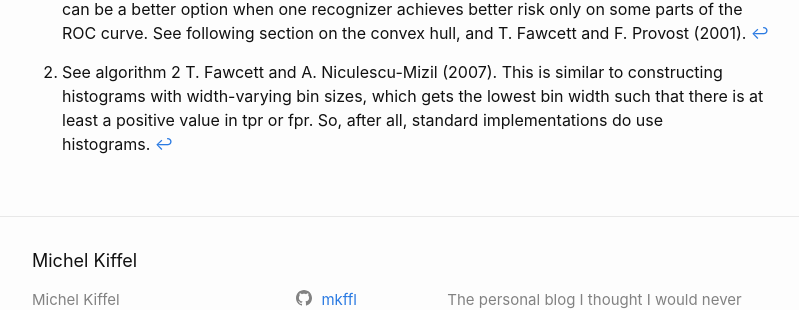
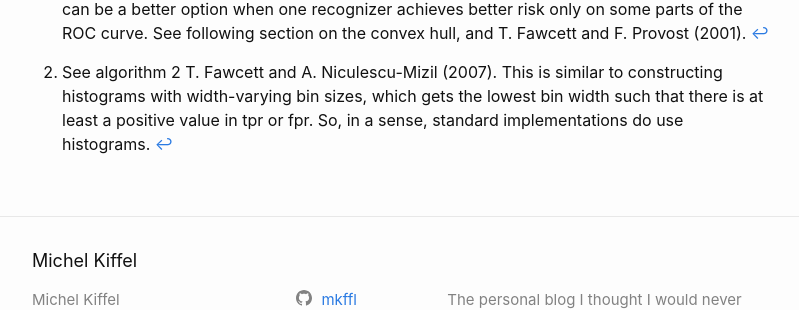
Before and after one commit to mkffl/mkffl.github.io, a Jekyll site: the page built from _posts/2021-09-18-Decisions-Part-2.markdown, in a window 1280 px wide and 900 px high, scrolled down 8448 px. Shown: the part 484-794 px from the top of the window, without its empty margins (238-1037 px from the left). Built offline with Jekyll 4.4.1, drawn with Linux system fonts in a browser that asks for light colours; formulas are drawn with MathJax 3; some of the changed text lies outside the part shown.

Commit message:
minor part2 fixes

```diff
--- a/_posts/2021-09-18-Decisions-Part-2.markdown
+++ b/_posts/2021-09-18-Decisions-Part-2.markdown
@@ -288,7 +288,7 @@ $$
 
 [^f1]: The ROC framework makes it easy to not only compare but also combine recognizers, which can be a better option when one recognizer achieves better risk only on some parts of the ROC curve. See following section on the convex hull, and T. Fawcett and F. Provost (2001).
 
-[^f2]: See algorithm 2 T. Fawcett and A. Niculescu-Mizil (2007). This is similar to constructing histograms with width-varying bin sizes, which gets the lowest bin width such that there is at least a positive value in tpr or fpr. So, after all, standard implementations do use histograms.
+[^f2]: See algorithm 2 T. Fawcett and A. Niculescu-Mizil (2007). This is similar to constructing histograms with width-varying bin sizes, which gets the lowest bin width such that there is at least a positive value in tpr or fpr. So, in a sense, standard implementations do use histograms.
 
 ### References
 - T. Fawcett and F. Provost (2001). Robust Classification for Imprecise Environments.
```
Also changed, not shown: other parts of _posts/2021-09-18-Decisions-Part-2.markdown (+1 -1 lines).
